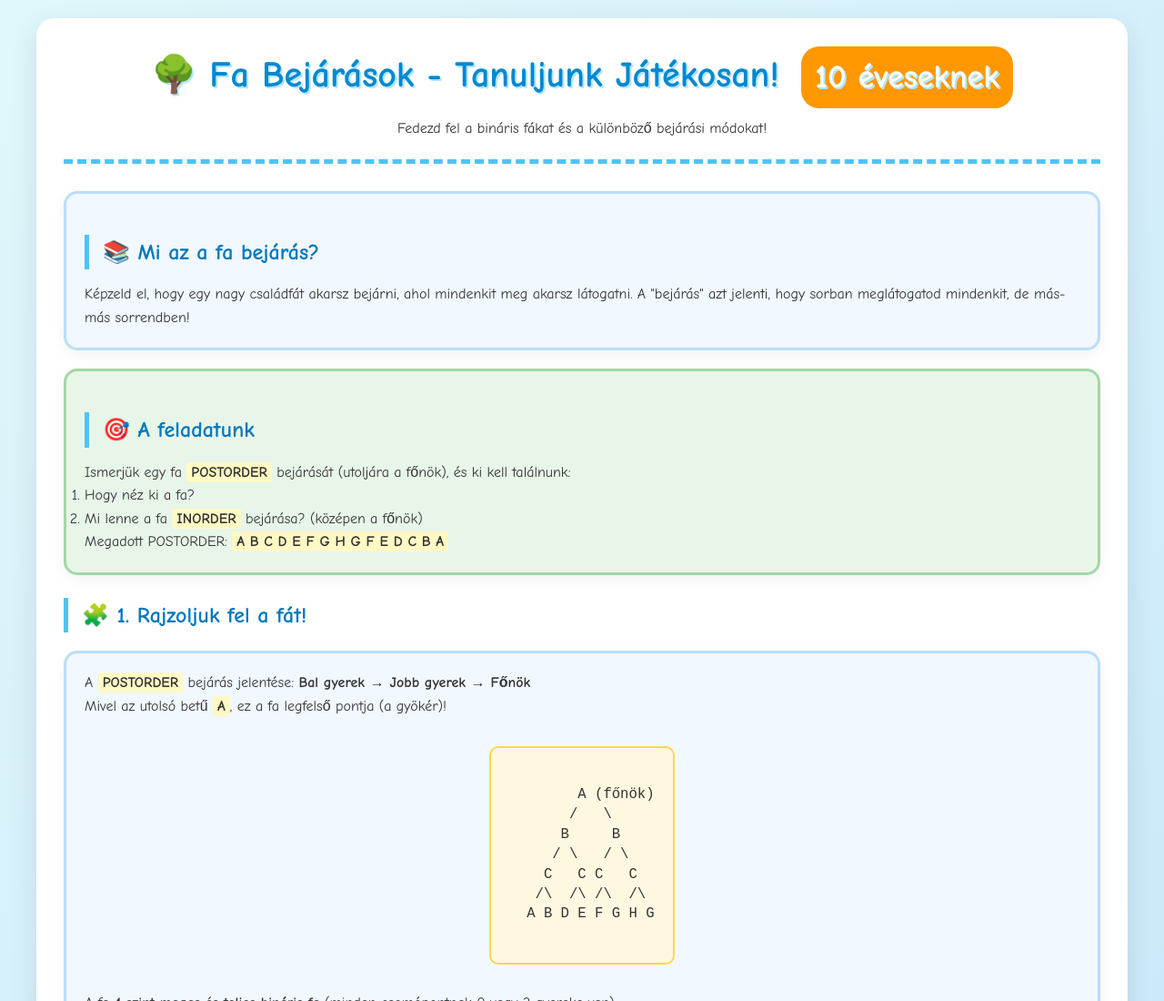
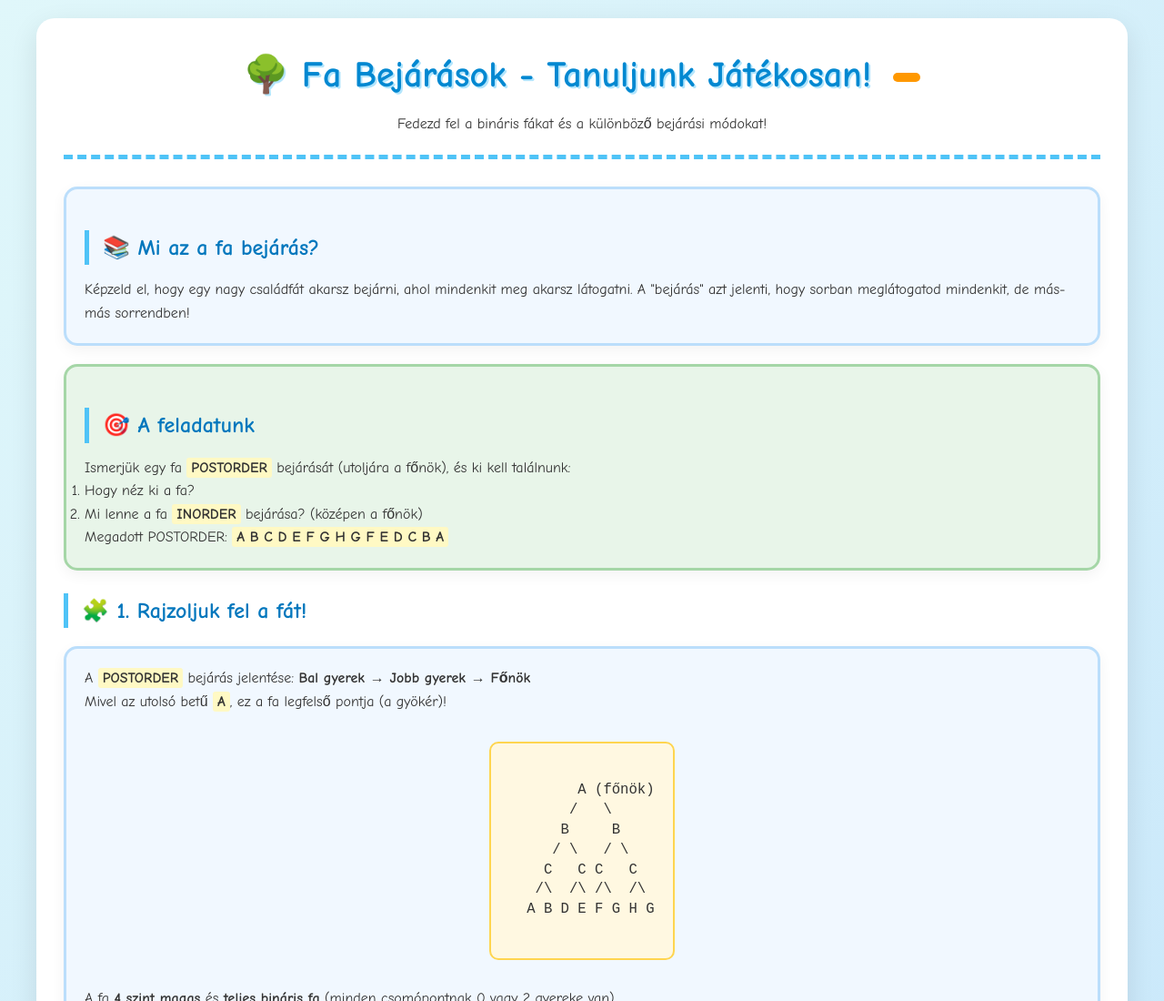
Before and after one commit to sashajni-droid/sashajni.github.io, a plain HTML site: page feladat4.html in a window 1280 px wide. Shown: the top 1100 px of the page at 91% size. Drawn offline with Linux system fonts and the light colour scheme.

Commit message:
Update feladat4.html

```diff
--- a/feladat4.html
+++ b/feladat4.html
@@ -203,7 +203,7 @@
 <body>
     <div class="container">
         <header>
-            <h1>🌳 Fa Bejárások - Tanuljunk Játékosan! <span class="age-badge">10 éveseknek</span></h1>
+            <h1>🌳 Fa Bejárások - Tanuljunk Játékosan! <span class="age-badge"></span></h1>
             <p>Fedezd fel a bináris fákat és a különböző bejárási módokat!</p>
         </header>
 
```
